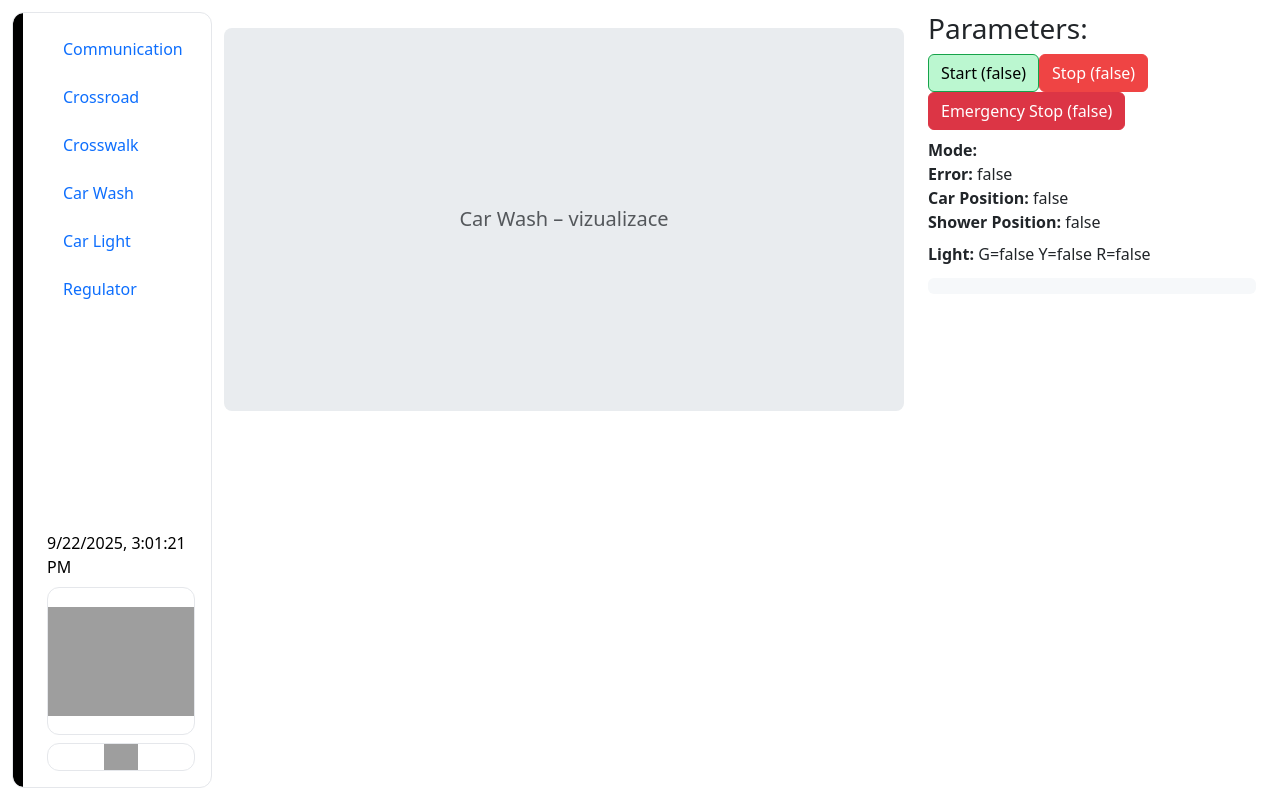
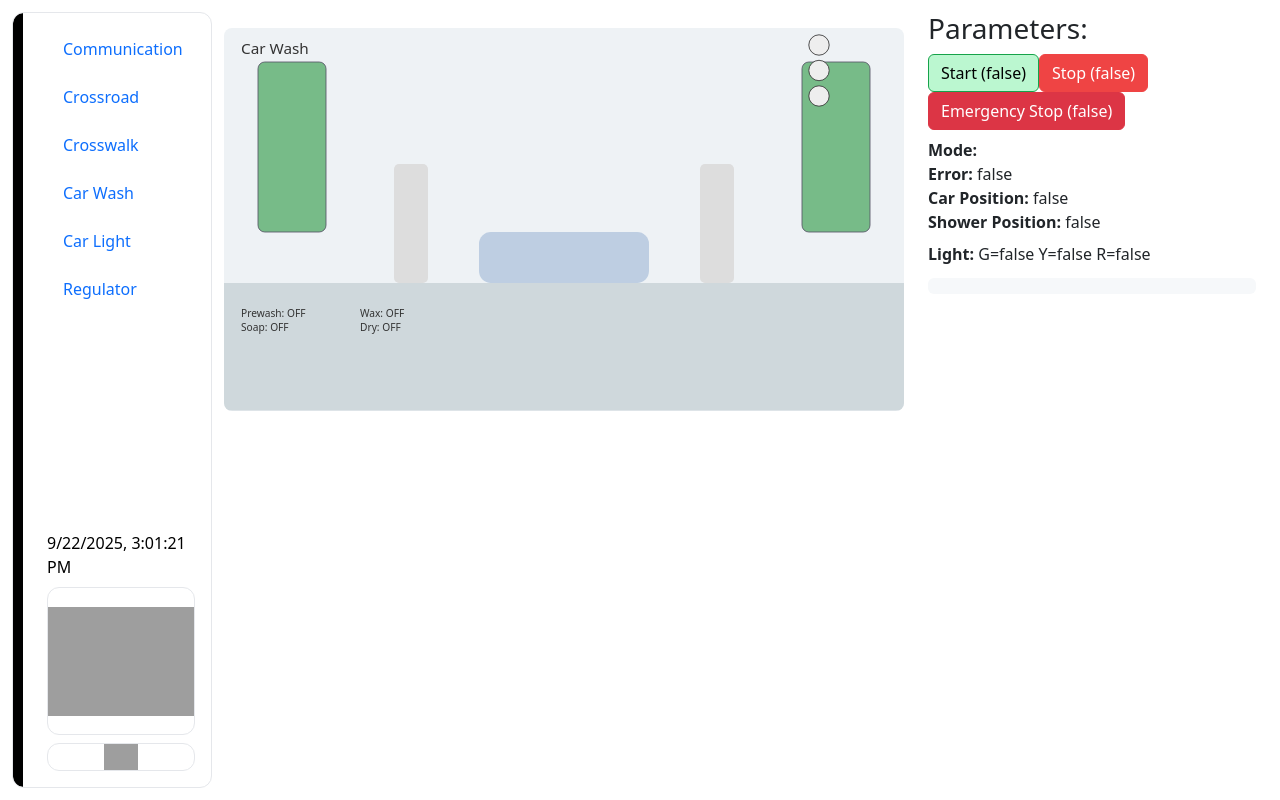
Before and after one commit to LukiJanecek/JAN0837_DP, a React (Create React App) app in the folder JAN0837_DP/ReactFE/jan0837_reactfe/: page /carwash in a window 1280 px wide. Built offline with nearby package versions, Linux system fonts and the light colour scheme; no server answers; grey boxes are pictures that could not be loaded.

Commit message:
Lukii -> first try drawing

```diff
--- a/JAN0837_DP/ReactFE/jan0837_reactfe/src/Pages/CarWashPage.js
+++ b/JAN0837_DP/ReactFE/jan0837_reactfe/src/Pages/CarWashPage.js
@@ -107,18 +107,111 @@ function CarWashParamsSidebar() {
   );
 }
 
-function CarWashPage() {
-  const { section: d } = useSectionData('CarWash');
+function CarWashCanvas({ d }) {
+  const b = (k) => toBool(d?.[k]);
+
+  const lightG = b('CarWashLight_green');
+  const lightY = b('CarWashLight_yellow');
+  const lightR = b('CarWashLight_red');
+
+  const door1Up = b('CarWashDoor1_Up');
+  const door1Down = b('CarWashDoor1_Down');
+  const door2Up = b('CarWashDoor2_Up');
+  const door2Down = b('CarWashDoor2_Down');
+
+  const brushes = b('CarWashBrushes');
+  const water = b('CarWashWater');
+  const wax = b('CarWashWax');
+  const dry = b('CarWashDry');
+  const soap = b('CarWashSoap');
+  const prewash = b('CarWashPrewash');
+
+  const carPresent = b('CarWashCarPosition');
+  const showerPos = b('CarWashShowerPosition');
+
+  const doorY1 = door1Down ? 220 : 40;
+  const doorY2 = door2Down ? 220 : 40;
 
   return (
+    <div className="carwash-canvas" style={{ width: '100%', marginTop: 16 }}>
+      <svg viewBox="0 0 800 450" width="100%" style={{ borderRadius: 8, background: '#eef2f5' }}>
+        {/* floor */}
+        <rect x="0" y="300" width="800" height="150" fill="#cfd8dc" />
+
+        {/* entrance doors (left/right) */}
+        <rect x="40" y={doorY1} width="80" height="200" rx="8" fill="#7b8" stroke="#556" />
+        <rect x="680" y={doorY2} width="80" height="200" rx="8" fill="#7b8" stroke="#556" />
+
+        {/* car placeholder */}
+        {carPresent ? (
+          <g>
+            <rect x="300" y="220" width="200" height="80" rx="20" fill="#2b6fb3" />
+            <circle cx="350" cy="315" r="16" fill="#222" />
+            <circle cx="450" cy="315" r="16" fill="#222" />
+          </g>
+        ) : (
+          <g>
+            <rect x="300" y="240" width="200" height="60" rx="14" fill="#9fb8d6" opacity="0.6" />
+          </g>
+        )}
+
+        {/* brushes */}
+        <g transform="translate(200,160)">
+          <rect x="0" y="0" width="40" height="140" rx="6" fill={brushes ? '#ff6f61' : '#ddd'} />
+        </g>
+        <g transform="translate(560,160)">
+          <rect x="0" y="0" width="40" height="140" rx="6" fill={brushes ? '#ff6f61' : '#ddd'} />
+        </g>
+
+        {/* water jets */}
+        {water && (
+          <g stroke="#4fc3f7" strokeWidth="4" strokeLinecap="round" opacity="0.9">
+            <line x1="380" y1="200" x2="380" y2="260" />
+            <line x1="420" y1="200" x2="420" y2="260" />
+          </g>
+        )}
+
+        {/* soap / foam overlay */}
+        {soap && (
+          <g fill="#fff" opacity="0.7">
+            <ellipse cx="400" cy="260" rx="160" ry="30" />
+          </g>
+        )}
+
+        {/* shower position indicator */}
+        {showerPos && <circle cx="400" cy="190" r="8" fill="#1976d2" />}
+
+        {/* status lights */}
+        <g transform="translate(700,20)">
+          <circle cx="0" cy="0" r="12" fill={lightR ? '#d32f2f' : '#eee'} stroke="#333" />
+          <circle cx="0" cy="30" r="12" fill={lightY ? '#fbc02d' : '#eee'} stroke="#333" />
+          <circle cx="0" cy="60" r="12" fill={lightG ? '#388e3c' : '#eee'} stroke="#333" />
+        </g>
+
+        {/* labels */}
+        <text x="20" y="30" fontSize="18" fill="#333">Car Wash</text>
+
+        {/* small legend */}
+        <g transform="translate(20,340)" fontSize="12" fill="#333">
+          <text x="0" y="0">Prewash: {prewash ? 'ON' : 'OFF'}</text>
+          <text x="0" y="16">Soap: {soap ? 'ON' : 'OFF'}</text>
+          <text x="140" y="0">Wax: {wax ? 'ON' : 'OFF'}</text>
+          <text x="140" y="16">Dry: {dry ? 'ON' : 'OFF'}</text>
+        </g>
+      </svg>
+    </div>
+  );
+}
+
+function CarWashPage() {
+  const { section: d } = useSectionData?.('CarWash') ?? {};
+
+  return (
+    <div className="carwashpage">
       <Row className="carwashpage">
         <Col xs={12} lg={8}>
           <div className="mt-3">
-          {/* TODO: CarWash visualisation placeholder */}
-          <div className="carwash-placeholder d-flex align-items-center justify-content-center"
-               style={{ width:'100%', aspectRatio:'16/9', background:'#e9ecef', borderRadius:8 }}>
-            <span className="text-muted fs-5">Car Wash – vizualizace</span>
-          </div>
+            <CarWashCanvas d={d} />
           </div>
         </Col>
 
@@ -126,6 +219,9 @@ function CarWashPage() {
           <CarWashParamsSidebar />
         </Col>
       </Row>
+
+      {/* Canvas is now rendered inside the left column */}
+    </div>
   );
 }
 
```
Lines whose indentation alone changed are shown as unchanged.
